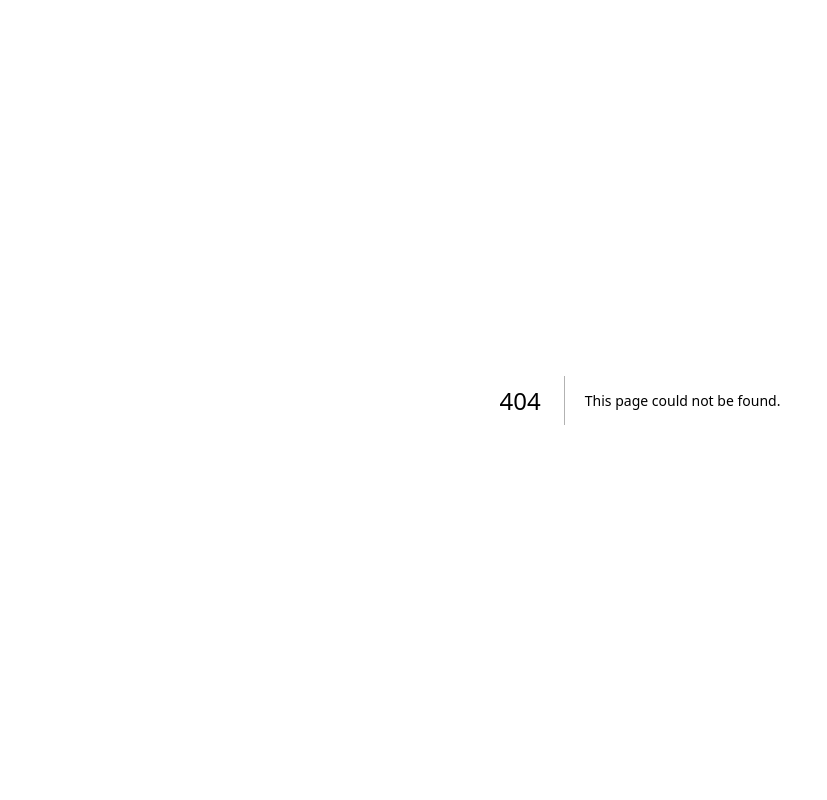
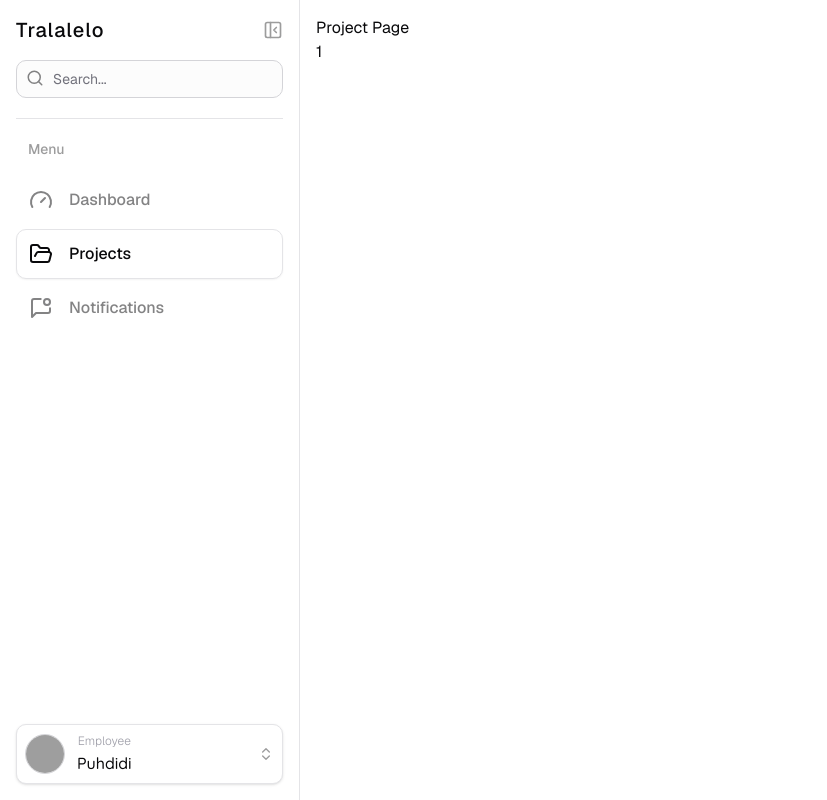
Before and after one commit to ardihp/managementku, a Next.js app in the folder frontend/: page /dashboard/project/1 in a window 1280 px wide. Before the commit this address had no page. Shown: the whole page, without its empty margins (0-827 px from the left). Built offline with nearby package versions, Linux system fonts and the light colour scheme; grey boxes are pictures that could not be loaded.

Commit message:
feat(pages): project index & detail

```diff
--- /dev/null
+++ b/frontend/src/modules/dashboard/project/detail/view.tsx
@@ -0,0 +1,15 @@
+import React from "react";
+import LayoutPage from "@/components/layout";
+import { useRouter } from "next/router";
+
+export default function ProjectView() {
+  const router = useRouter();
+
+  return (
+    <LayoutPage>
+      <p>Project Page</p>
+
+      <p>{router.query.id}</p>
+    </LayoutPage>
+  );
+}
--- /dev/null
+++ b/frontend/src/modules/dashboard/project/view.tsx
@@ -0,0 +1,10 @@
+import React from "react";
+import LayoutPage from "@/components/layout";
+
+export default function ProjectView() {
+  return (
+    <LayoutPage>
+      <p>Project Page</p>
+    </LayoutPage>
+  );
+}
--- /dev/null
+++ b/frontend/src/pages/dashboard/project/[id].tsx
@@ -0,0 +1 @@
+export { default } from "@/modules/dashboard/project/detail/view";
--- /dev/null
+++ b/frontend/src/pages/dashboard/project/index.tsx
@@ -0,0 +1 @@
+export { default } from "@/modules/dashboard/project/view";
```
